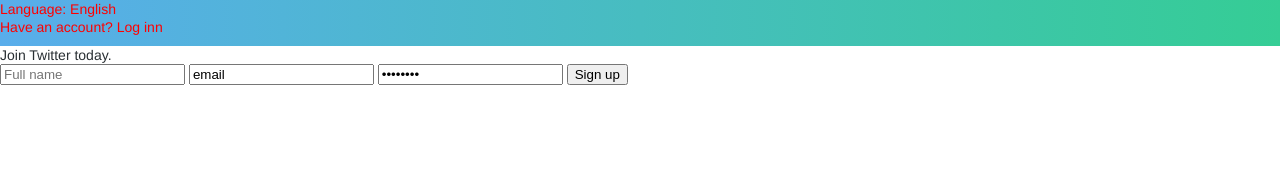
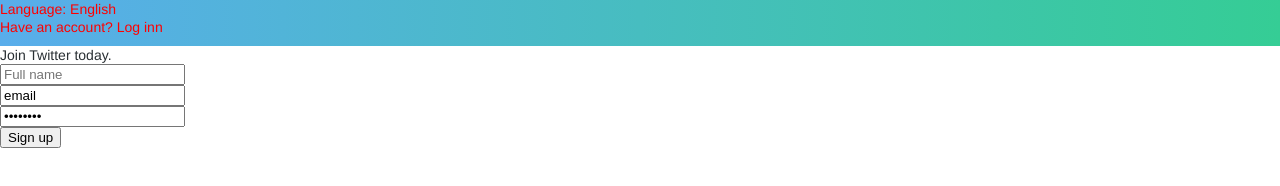
Before and after one commit to stevenzungu/twitter_clone, a website: page public/html/signup.html in a window 1280 px wide. Drawn offline with Linux system fonts and the light colour scheme; files that its build step writes are made by us from their sources.

Commit message:
form styling

```diff
--- a/public/css/signup.css
+++ b/public/css/signup.css
@@ -93,3 +93,28 @@
   color: red;
   font-family: "Helvetica Neue",Helvetica,Arial,sans-serif;
 }
+
+/*///////////////////////
+END HEADER
+///////////////////////*/
+
+
+
+/*///////////////////////
+FORM
+///////////////////////*/
+
+input[type=text] {
+  display: block;
+
+}
+
+input[type=email] {
+  display: block;
+
+}
+
+input[type=password] {
+  display: block;
+
+}
--- a/public/html/signup.html
+++ b/public/html/signup.html
@@ -12,10 +12,10 @@
     </header>
     <main>
       <h1>Join Twitter today.</h1>
-        <form action="/login" menthod="GET">
+      <form action="/login" menthod="GET">
         <input type="text" name="name" placeholder="Full name">
         <input type="email" name="email" value="email" placeholder="Email">
-        <input type="password" name="" value="password">
+        <input type="password" name="password" value="password">
         <button type="submit">Sign up</button>
       </form>
     </main>
```
